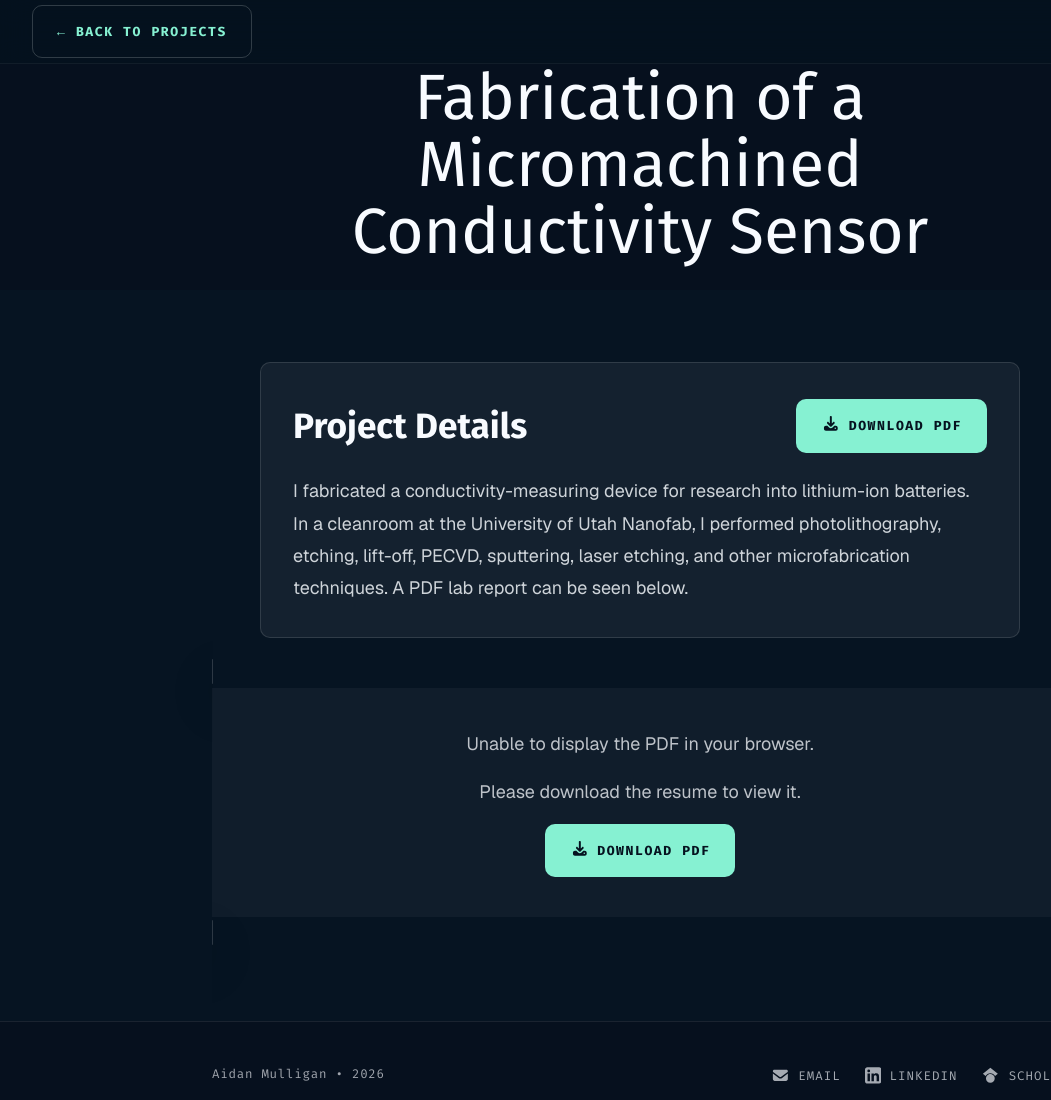
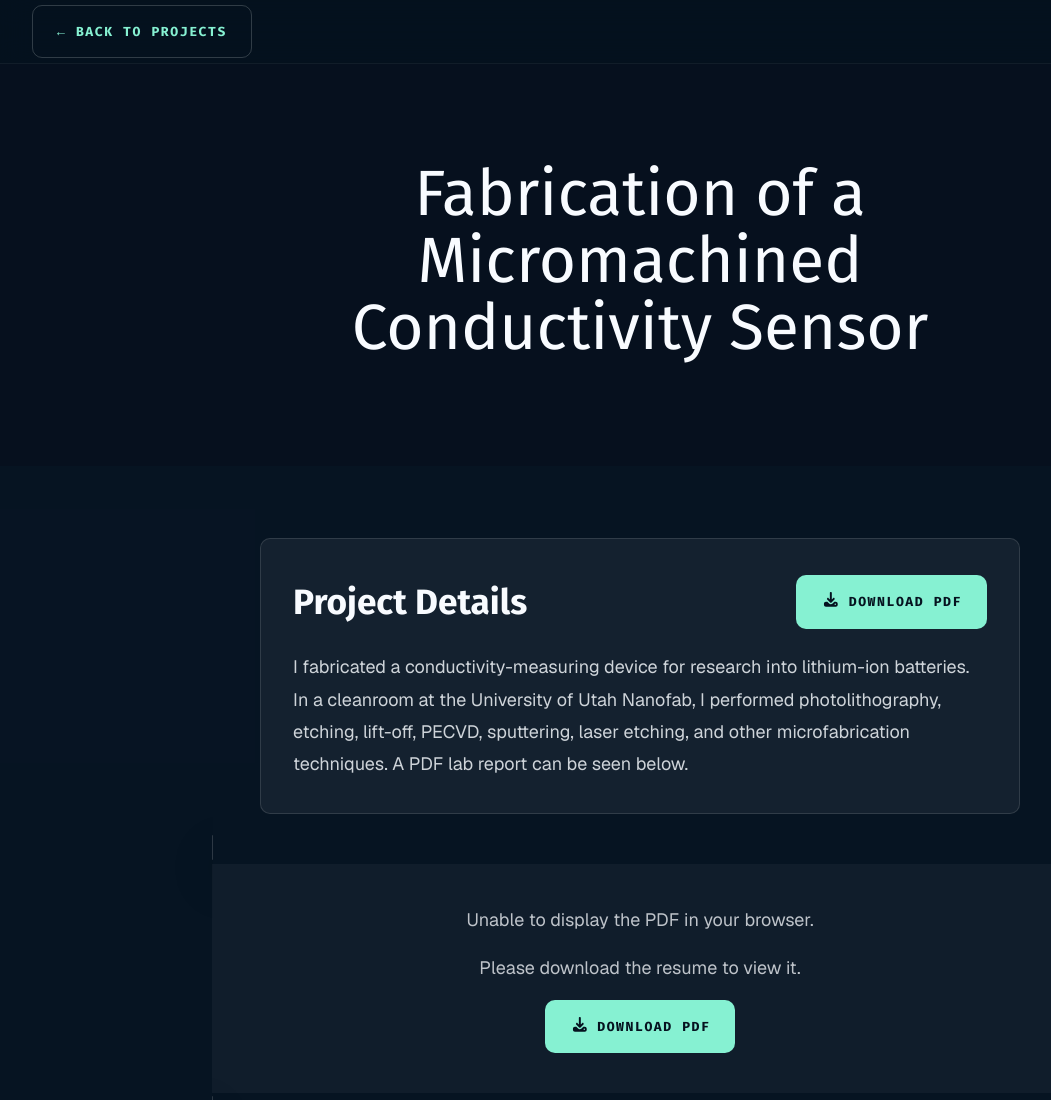
Before and after one commit to Aidan-Mulligan/site, a plain HTML site: page project-conductivity-sensor.html in a window 1280 px wide. Shown: the top 1100 px of the page, without its empty margins (0-1051 px from the left). Drawn offline with nearby package versions, Linux system fonts and the light colour scheme; a web font is replaced by a local one.

Commit message:
Update project-conductivity-sensor.html

```diff
--- a/project-conductivity-sensor.html
+++ b/project-conductivity-sensor.html
@@ -15,7 +15,7 @@
     </nav>
 
     <main>
-      <div class="hero">
+      <div class="hero hero--projects">
         <div class="container">
           <h1>Fabrication of a Micromachined Conductivity Sensor</h1>
         </div>
```
